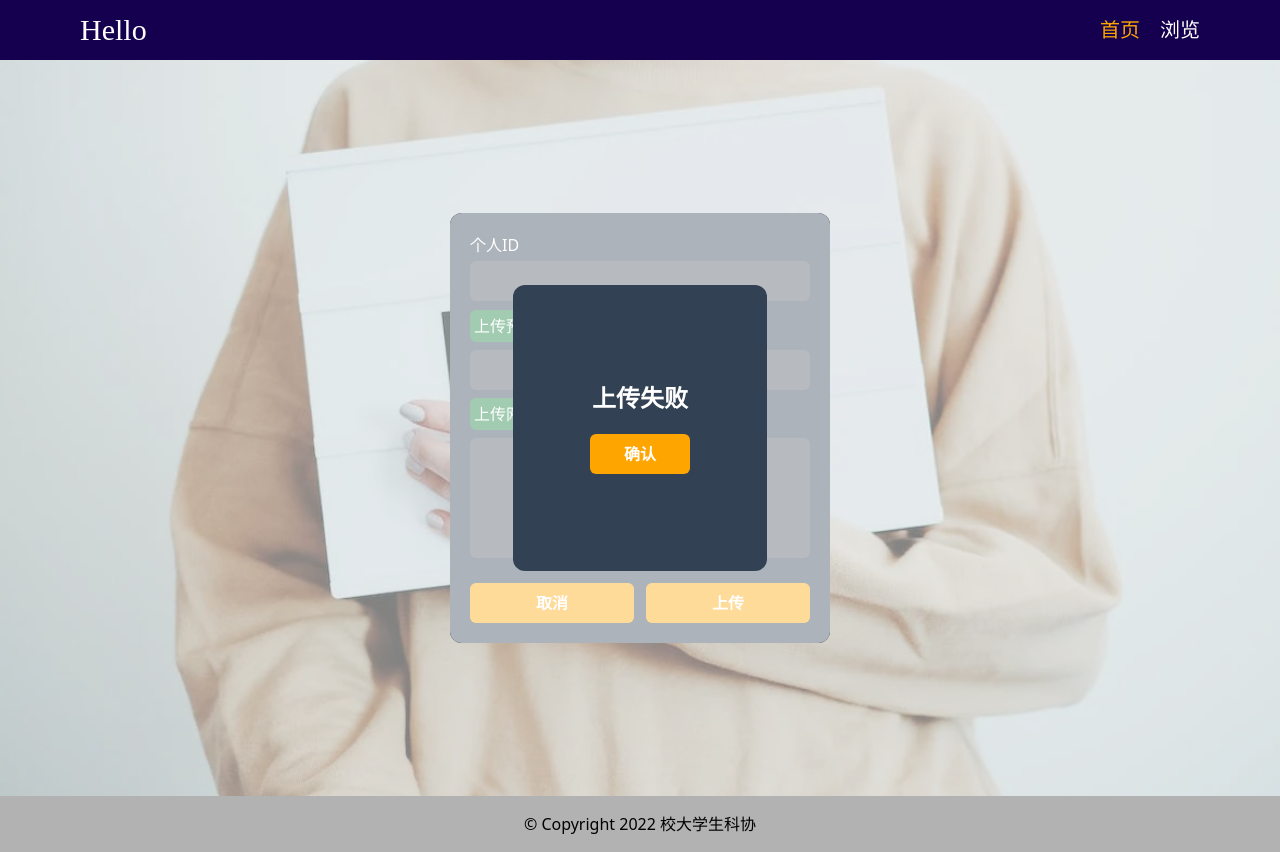
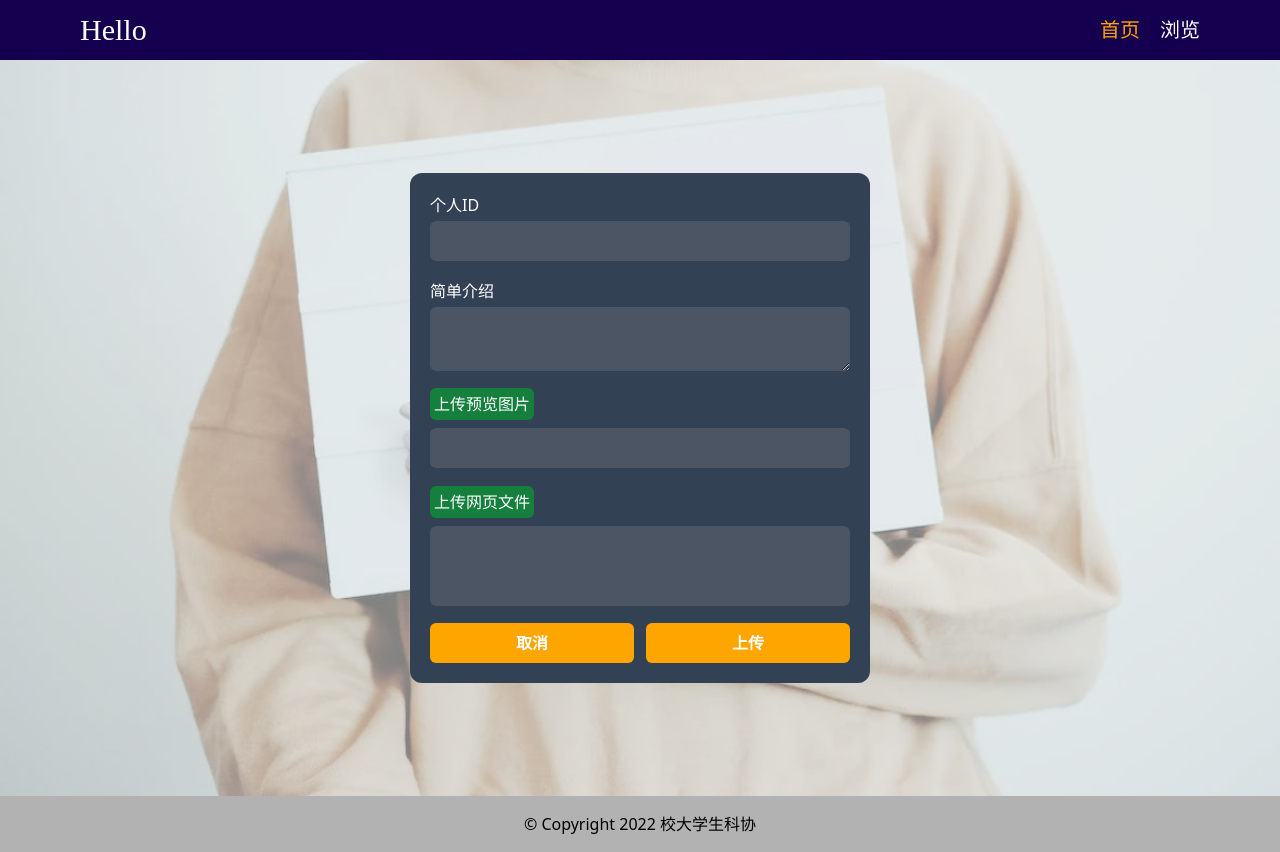
Before and after one commit to MR-Addict/hello, a React (Create React App) app: page / in a window 1280 px wide. Both pictures are taken after a click on the button "立即上传". Built offline with nearby package versions, Linux system fonts and the light colour scheme.

Commit message:
fix upload

```diff
--- a/src/components/Upload/Upload.js
+++ b/src/components/Upload/Upload.js
@@ -1,15 +1,17 @@
 import React, { useRef, useState } from "react";
 import { AiFillCloseCircle } from "react-icons/ai";
 
+import BACKEND_URL from "./config";
 import { useStateContext } from "../../context/ContextProvider";
 
 const Upload = () => {
   const { setIsClickUpload } = useStateContext();
 
   const [userID, setUseID] = useState("");
+  const [userInfo, setUserInfo] = useState("");
   const [sourceFiles, setSourceFiles] = useState([]);
   const [previewImage, setPreviewImage] = useState([]);
-  const [isUploaded, setIsUploaded] = useState(true);
+  const [isUploaded, setIsUploaded] = useState(false);
   const [isUploadFailed, setIsUploadFailed] = useState(false);
 
   const hiddenFileInput = useRef();
@@ -20,9 +22,10 @@ const Upload = () => {
     if (!(userID.length && sourceFiles.length && previewImage.length)) return;
     const formData = new FormData();
     formData.append("id", userID);
+    formData.append("info", userInfo);
     previewImage.forEach((item) => formData.append("preview", item));
     sourceFiles.forEach((item) => formData.append("sources", item));
-    fetch("http://127.0.0.1:8090/api/v1/submit", {
+    fetch(BACKEND_URL + "/api/v1/submit", {
       method: "POST",
       body: formData,
     })
@@ -60,19 +63,32 @@ const Upload = () => {
   return (
     <form
       onSubmit={handleSubmit}
-      className='absolute top-0 left-0 md:w-[380px] w-[300px] h-[430px] bg-slate-700 rounded-xl p-5 flex flex-col items-center justify-between'
+      className='absolute md:-top-10 md:-left-10 top-0 left-0 md:w-[460px] w-[300px] md:h-[510px] h-[470px] bg-slate-700 rounded-xl p-5 flex flex-col gap-2 items-center justify-between'
     >
       {isUploaded && (
-        <div className='absolute top-0 left-0 md:w-[380px] w-[300px] h-[430px] bg-white bg-opacity-60 rounded-xl flex items-center justify-center duration-300'>
+        <div className='absolute top-0 left-0 md:w-[460px] w-[300px] md:h-[510px] h-[470px] bg-white bg-opacity-60 rounded-xl flex items-center justify-center duration-300'>
           <div className='flex flex-col items-center justify-center gap-5 w-2/3 h-2/3 bg-slate-700 rounded-xl'>
-            <div className='text-2xl font-semibold'>{isUploadFailed ? "上传成功" : "上传失败"}</div>
+            <div className='text-2xl font-semibold'>{isUploadFailed ? "上传失败" : "上传成功"}</div>
+
+            <div className='flex flex-row items-center justify-center gap-3 font-semibold w-[150px] text-center'>
+              {!isUploadFailed && (
+                <a
+                  target='_blank'
+                  rel='noreferrer'
+                  href={BACKEND_URL + "/preview/" + userID}
+                  className='p-2 rounded-md bg-main-theme w-full'
+                >
+                  跳转
+                </a>
+              )}
               <button
                 type='button'
-              className='p-2 rounded-md bg-main-theme w-[100px] font-semibold'
+                className='p-2 rounded-md bg-main-theme w-full'
                 onClick={() => setIsClickUpload(false)}
               >
                 确认
               </button>
+            </div>
           </div>
         </div>
       )}
@@ -82,10 +98,24 @@ const Upload = () => {
         </label>
         <input
           required
-          type='text'
+          type='number'
           value={userID}
           maxLength={20}
           onChange={(e) => setUseID(e.target.value)}
+          className='bg-gray-600 rounded-md p-2 outline-none'
+        />
+      </div>
+
+      <div className='flex flex-col gap-1 w-full'>
+        <label htmlFor='id' className='text-white'>
+          简单介绍
+        </label>
+        <textarea
+          required
+          type='text'
+          value={userInfo}
+          maxLength={100}
+          onChange={(e) => setUserInfo(e.target.value)}
           className='bg-gray-600 rounded-md p-2 outline-none'
         />
       </div>
@@ -133,13 +163,13 @@ const Upload = () => {
         >
           上传网页文件
         </button>
-        <div className='flex bg-gray-600 rounded-md flex-wrap h-[120px] overflow-y-auto'>
+        <div className='flex bg-gray-600 rounded-md flex-wrap h-[80px] overflow-y-auto'>
           {sourceFiles.map((file) => (
             <File key={file.lastModified} file={file} />
           ))}
         </div>
       </div>
-      <div className='flex flex-row items-center justify-center mt-4 gap-3 font-semibold w-full'>
+      <div className='flex flex-row items-center justify-center gap-3 font-semibold w-full'>
         <button type='button' className='p-2 rounded-md bg-main-theme w-full' onClick={() => setIsClickUpload(false)}>
           取消
         </button>
--- /dev/null
+++ b/src/components/Upload/config.js
@@ -0,0 +1,3 @@
+const BACKEND_URL = "http://127.0.0.1:8090";
+
+export default BACKEND_URL;
--- a/src/index.css
+++ b/src/index.css
@@ -1,7 +1,17 @@
 @tailwind base;
 @tailwind components;
 @tailwind utilities;
+/* Chrome, Safari, Edge, Opera */
+input::-webkit-outer-spin-button,
+input::-webkit-inner-spin-button {
+  -webkit-appearance: none;
+  margin: 0;
+}
 
+/* Firefox */
+input[type="number"] {
+  -moz-appearance: textfield;
+}
 * {
   margin: 0;
   padding: 0;
```
Lines whose indentation alone changed are shown as unchanged.
